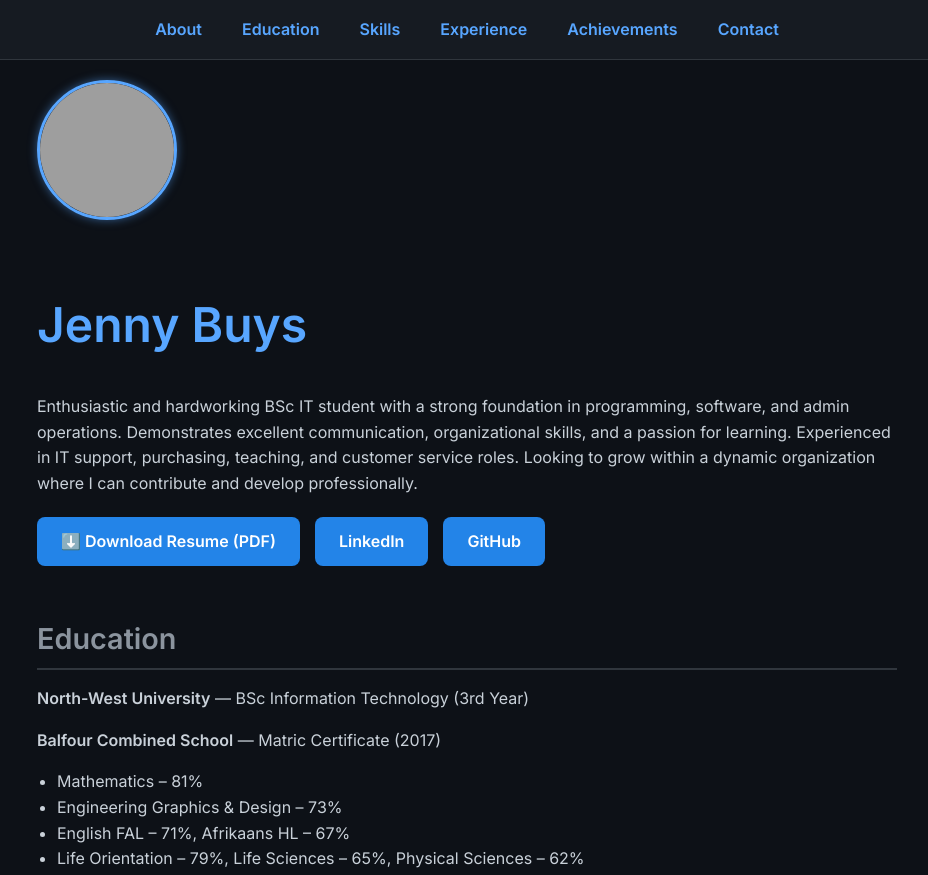
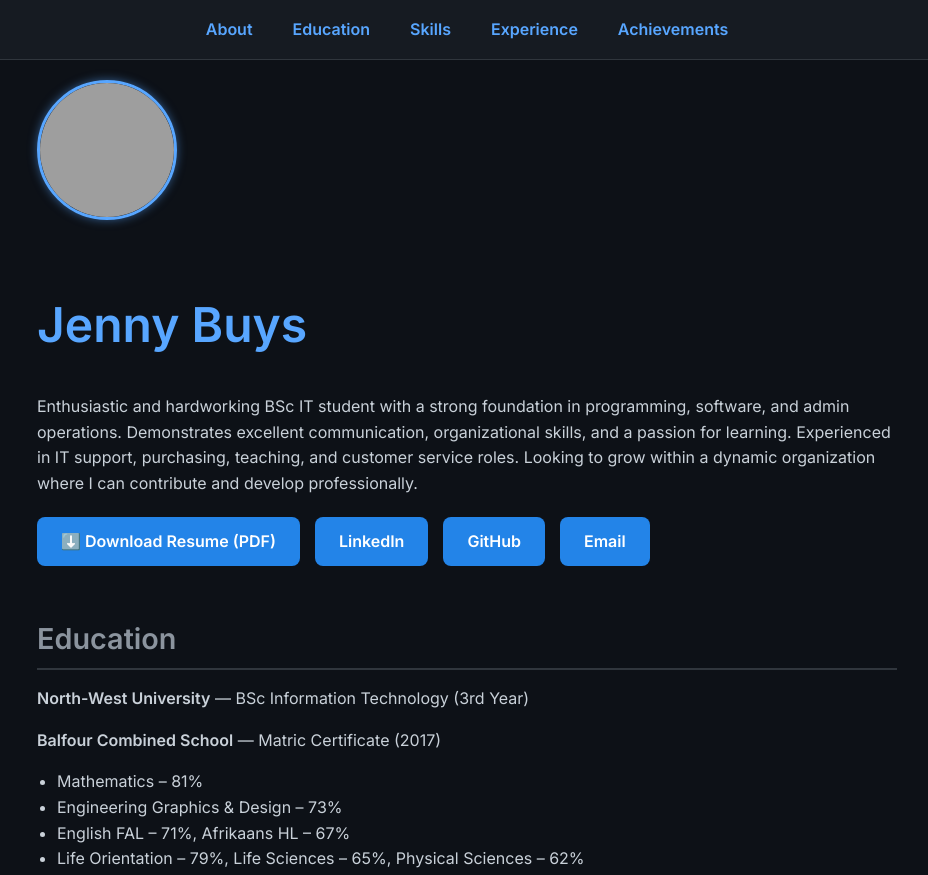
Before and after one commit to JennyBuys/Virtual_CV, a plain HTML site: page index.html in a window 1280 px wide. Shown: the top 875 px of the page, without its empty margins (173-1101 px from the left). Drawn offline with Linux system fonts and the light colour scheme; grey boxes are pictures that could not be loaded.

Commit message:
Changes made

```diff
--- a/index.html
+++ b/index.html
@@ -152,7 +152,6 @@
     <li><a href="#skills">Skills</a></li>
     <li><a href="#experience">Experience</a></li>
     <li><a href="#achievements">Achievements</a></li>
-    <li><a href="#contact">Contact</a></li>
   </ul>
 </nav>
 
@@ -169,6 +168,7 @@
       <a href="https://github.com/JennyBuys/Virtual_CV/blob/main/Jenny%20Buys%20CV_06.2025.pdf" class="btn" download>⬇️ Download Resume (PDF)</a>
       <a href="https://www.linkedin.com/in/jenny-buys/" target="_blank" class="btn">LinkedIn</a>
       <a href="https://github.com/JennyBuys" target="_blank" class="btn">GitHub</a>
+      <a href="jennybuys1604@gmail.com" target="_blank" class="btn">Email</a>
     </div>
   </section>
 
@@ -205,6 +205,7 @@
       <li>Assisted in sourcing and purchasing inventory</li>
       <li>Maintained supplier relationships and tracked stock levels</li>
     </ul>
+
   </section>
 
   <section id="achievements">
```
